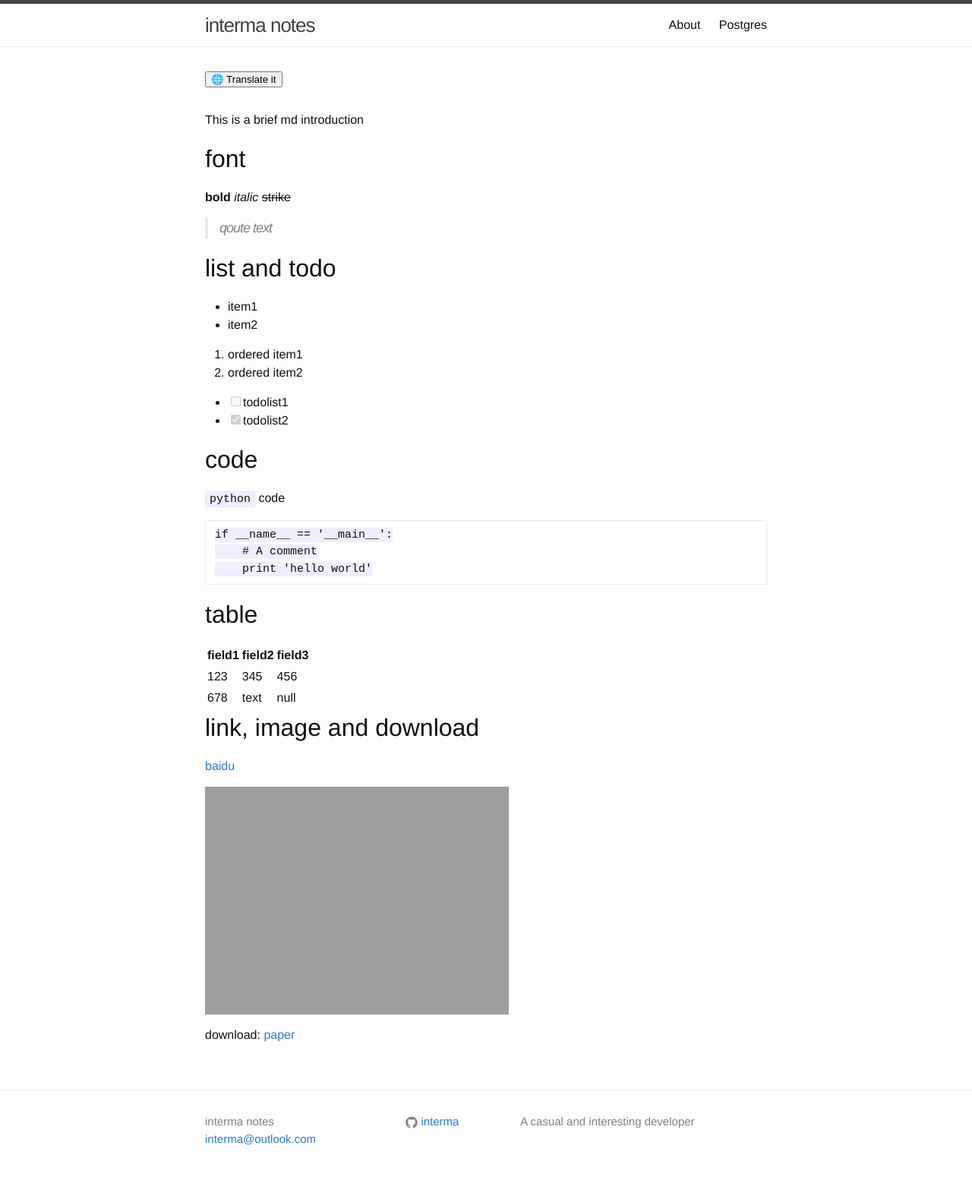
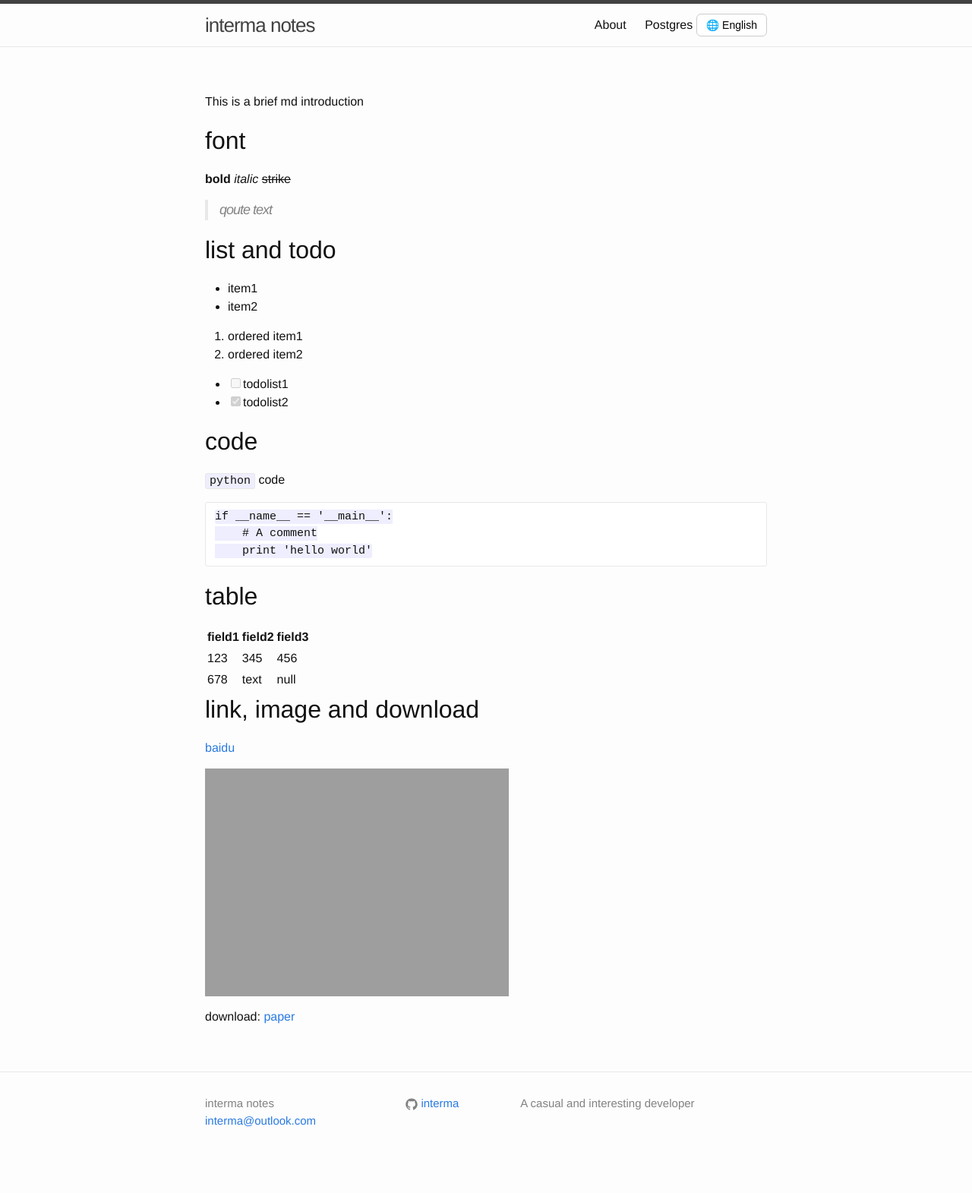
Before and after one commit to interma/interma.github.io, a Jekyll site: the page built from format.markdown, in a window 1280 px wide. Shown: the whole page at 76% size. Built offline with Jekyll 4.4.1, drawn with Linux system fonts in a browser that asks for light colours; our own code applies the rules of GitHub Pages for plain Markdown files; after the commit the page ends 1547 px from its top, so only the background shows below that; some of the changed lines change nothing that is shown.

Commit message:
make translator work

```diff
--- a/_includes/header.html
+++ b/_includes/header.html
@@ -19,7 +19,9 @@
           <a class="page-link" href="{{ page.url | prepend: site.baseurl }}">{{ page.title }}</a>
           {% endif %}
         {% endfor %}
+        {% include translate.html %}
       </div>
+
     </nav>
 
   </div>
--- a/_includes/translate.html
+++ b/_includes/translate.html
@@ -1,35 +1,59 @@
-<!-- _includes/translate.html -->
-<button id="translate-btn">🌐 Translate it</button>
+<!-- One-click Google Translate to English -->
+<button id="translate-btn">🌐 English</button>
 
-<div id="microsoft_translate_container" style="display:none;"></div>
+<!-- hidden element for Google Translate -->
+<div id="google_translate_element" style="display:none;"></div>
 
-<script>
-document.getElementById("translate-btn").addEventListener("click", function() {
-  // 防止重复加载
-  if (window.microsoftTranslateLoaded) {
-    Microsoft.Translator.Widget.Toggle();
-    return;
+<script type="text/javascript">
+  function googleTranslateElementInit() {
+    new google.translate.TranslateElement(
+      {
+        pageLanguage: 'zh-CN',
+        includedLanguages: 'en',
+        autoDisplay: false
+      },
+      'google_translate_element'
+    );
+
+    // 强制切换到英文
+    setTimeout(function() {
+      var select = document.querySelector(".goog-te-combo");
+      if (select) {
+        select.value = "en";
+        select.dispatchEvent(new Event("change"));
+      }
+    }, 500);
   }
-  window.microsoftTranslateLoaded = true;
 
-  var userLang = navigator.language || navigator.userLanguage || "en";
+  document.getElementById("translate-btn").addEventListener("click", function() {
+    if (window.googleTranslateLoaded) {
+      // 已加载过 → 再点按钮强制切到英文
+      var select = document.querySelector(".goog-te-combo");
+      if (select) {
+        select.value = "en";
+        select.dispatchEvent(new Event("change"));
+      }
+      return;
+    }
+    window.googleTranslateLoaded = true;
 
-  var s = document.createElement("script");
-  s.type = "text/javascript";
-  s.charset = "UTF-8";
-  s.src = "//www.microsoftTranslator.com/Ajax/V3/WidgetV3.js";
-  s.onload = function() {
-    Microsoft.Translator.Widget.Translate(
-      "zh-CHS", // 源语言：简体中文
-      userLang, // 目标语言：用户浏览器语言
-      {
-        layout: Microsoft.Translator.Widget.Layout.Simple,
-        oncomplete: function() {
-          console.log("Translation complete");
-        }
-      }
-    );
-  };
-  document.body.appendChild(s);
-});
+    var s = document.createElement("script");
+    s.type = "text/javascript";
+    s.src = "//translate.google.com/translate_a/element.js?cb=googleTranslateElementInit";
+    document.body.appendChild(s);
+  });
 </script>
+
+<style>
+#translate-btn {
+  padding: 6px 12px;
+  font-size: 14px;
+  border: 1px solid #ccc;
+  border-radius: 6px;
+  cursor: pointer;
+  background: #fff;
+}
+#translate-btn:hover {
+  background: #f0f0f0;
+}
+</style>
--- a/_layouts/default.html
+++ b/_layouts/default.html
@@ -9,7 +9,7 @@
 
     <div class="page-content">
       <div class="wrapper">
-        {% include translate.html %}
+
         {{ content }}
       </div>
     </div>
```
Also changed, not shown: README.md.
